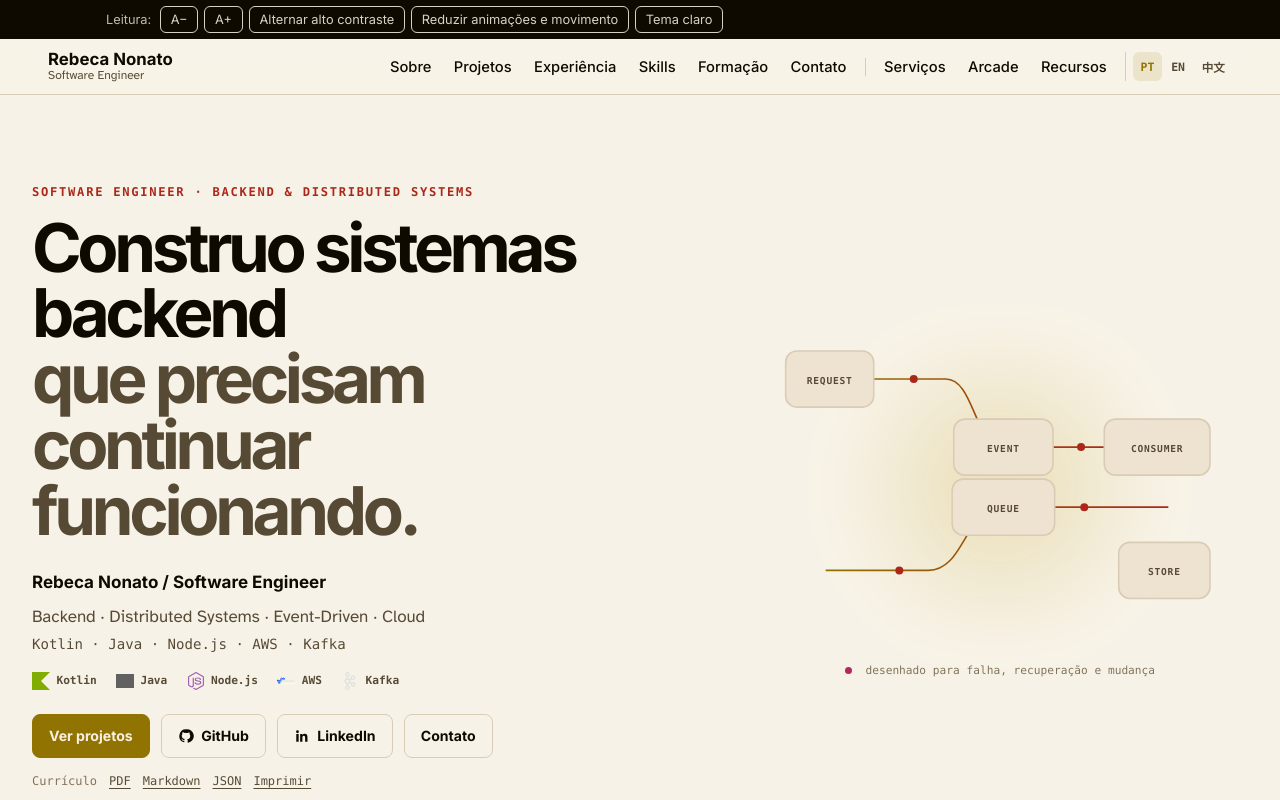
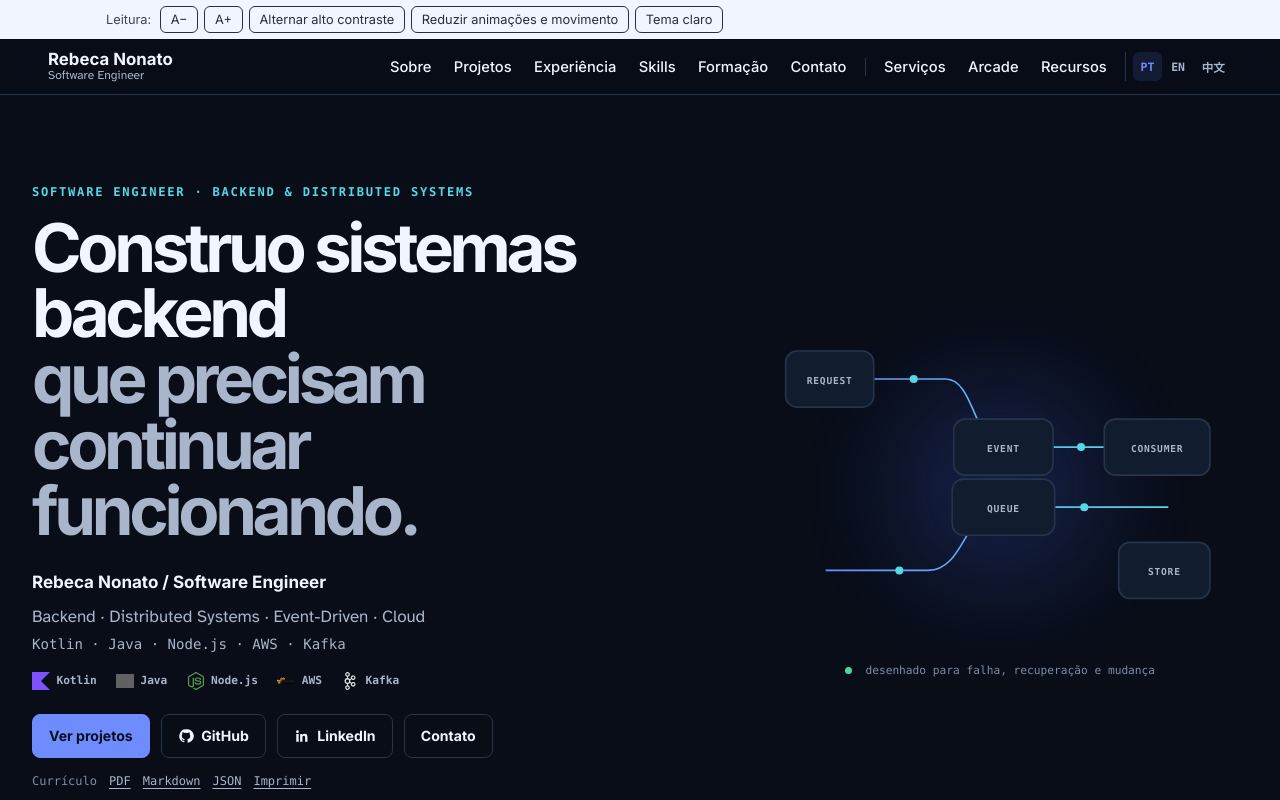
Before and after one commit to rebecanonato89/rebecanonato89, a Vue app: page /#/ in a window 1280 px wide. Shown: the top 800 px of the page. Built offline with nearby package versions, Linux system fonts and the light colour scheme; grey boxes are pictures that could not be loaded.

Commit message:
fix: scope dark filter to monochrome logos

```diff
--- a/src/App.vue
+++ b/src/App.vue
@@ -310,6 +310,7 @@
   --button-text: #ffffff;
   --card-shadow: rgba(15, 23, 42, 0.08);
   --scrim-overlay: rgba(15, 23, 42, 0.6);
+  --mono-logo-filter: none;
 
   --radius-sm: 6px;
   --radius-md: 12px;
@@ -348,6 +349,7 @@
   --button-text: #07101D;
   --card-shadow: rgba(0, 0, 0, 0.45);
   --scrim-overlay: rgba(0, 0, 0, 0.7);
+  --mono-logo-filter: invert(1);
   color-scheme: dark;
 }
 
--- a/src/views/Home.vue
+++ b/src/views/Home.vue
@@ -121,6 +121,6 @@
 .skill-logos img{width:22px;height:22px;object-fit:contain}
 .button svg{width:1rem;height:1rem;fill:currentColor;flex:0 0 auto;margin-right:.45rem}.skill-symbol{display:block;width:30px;height:30px;margin:1rem 0 .2rem;color:var(--accent-cyan)}.skill-symbol svg{width:100%;height:100%;fill:none;stroke:currentColor;stroke-width:1.5;stroke-linecap:round;stroke-linejoin:round}.skills article:nth-child(3) .skill-symbol{color:var(--accent-core)}.skills article:nth-child(4) .skill-symbol{color:var(--accent-cyan)}.skills article:nth-child(5) .skill-symbol{color:var(--accent-core)}
 :global(.back-to-top){position:fixed;right:clamp(1rem,3vw,2rem);bottom:clamp(1rem,3vw,2rem);z-index:20;width:2.75rem;height:2.75rem;border:1px solid var(--accent-border);border-radius:999px;background:var(--bg-surface-raised);color:var(--text-main);font-size:1.3rem;line-height:1;box-shadow:0 8px 24px var(--card-shadow);cursor:pointer;transition:background .2s,border-color .2s,transform .2s}.back-to-top:hover{border-color:var(--accent-core);background:var(--accent-dim);transform:translateY(-2px)}
-:global(:root[data-theme='dark']) .tech-logo--mono{filter:invert(1)}
+.tech-logo--mono{filter:var(--mono-logo-filter)}
 @media(max-width:700px){.tech-strip{gap:.7rem .9rem}.tech-logo-item img{width:16px;height:16px}}
 </style>
```
